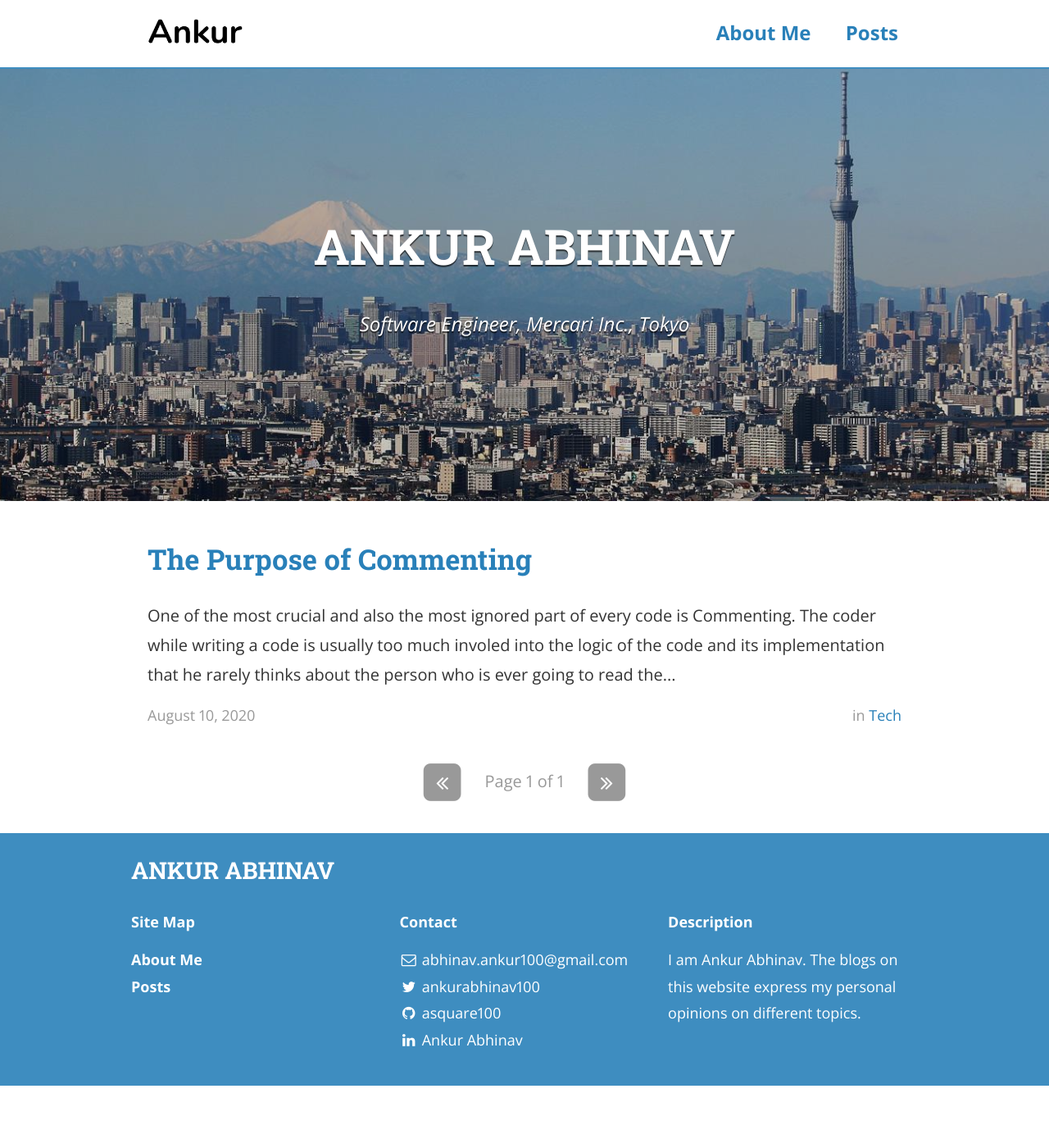
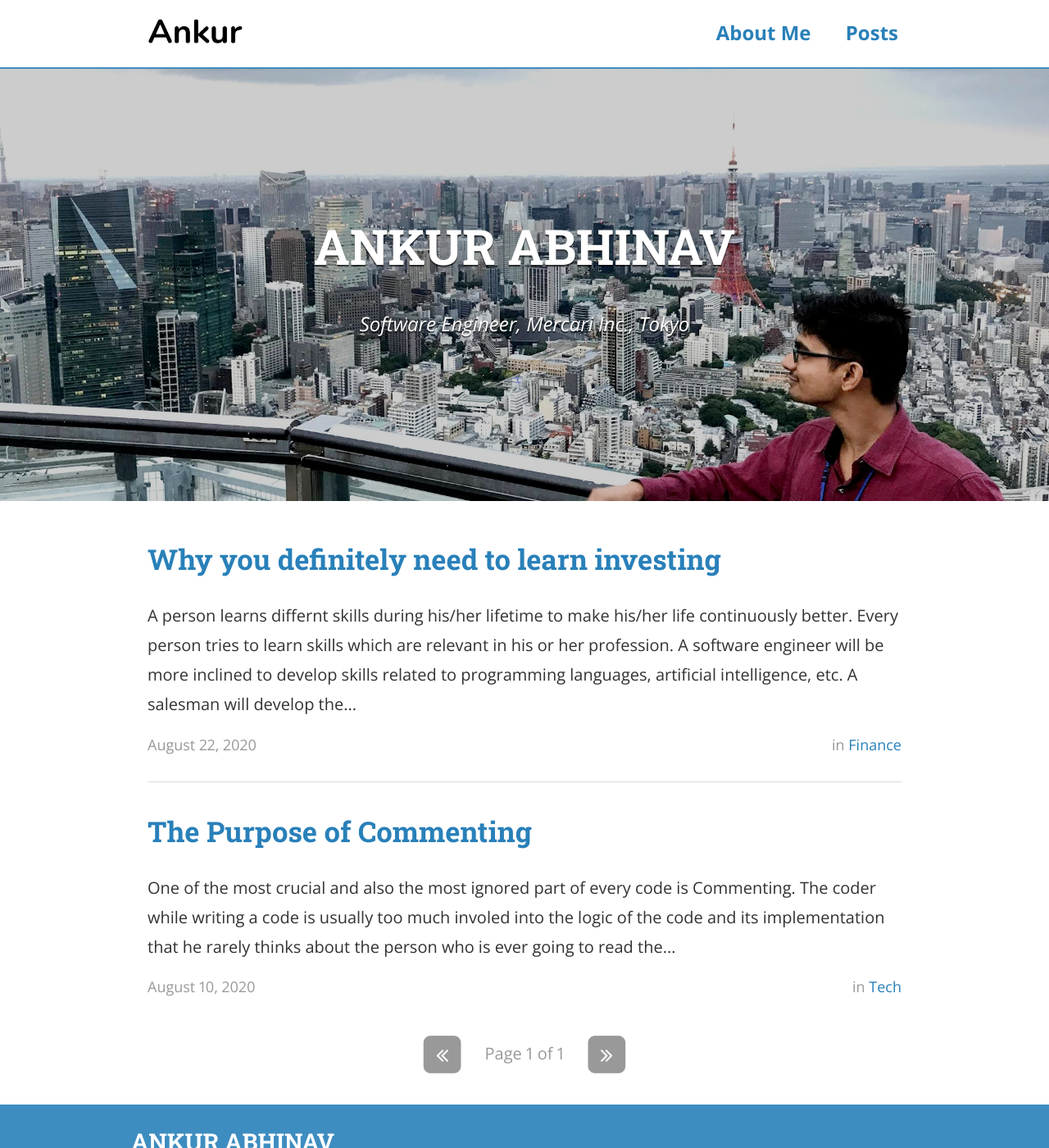
Before and after one commit to asquare100/asquare100.github.io, a Jekyll site: the page built from index.html, in a window 1280 px wide and 1400 px high. Shown: the whole window at 82% size. Built offline with Jekyll 4.4.1, drawn with Linux system fonts in a browser that asks for light colours; nearby versions of some CDN libraries; the list of posts is cut into pages by our own code; some of the changed lines change nothing that is shown.

Commit message:
Added a blog

```diff
--- a/_config.yml
+++ b/_config.yml
@@ -21,7 +21,7 @@ description: >
 # root of your server.
 baseurl: "" # the subpath of your site, e.g. /blog/
 url: "http://ankurabhinav.com" # the base hostname & protocol for your site
-cover: "/assets/header_image3.jpg"
+cover: "/assets/header_image2.jpg"
 logo: "/assets/ankur_logo6.png"
 
 # Build settings
@@ -61,11 +61,11 @@ descriptions:
   - cat: jekyll
     desc: "Posts describing Jekyll setup techniques."
 
-  - cat: dummy
-    desc: "Just some placeholder posts, lorem ipsum and the rest."
-
   - cat: tech
     desc: "Articles related to technology"
+
+  - cat: finance
+    desc: "Articles related to Finance"
 
 # Social icons and sharing options
 #
--- /dev/null
+++ b/_posts/2020-08-22-why-you-definitely-need-to-learn-investing.md
@@ -0,0 +1,57 @@
+---
+layout: post
+title:  "Why you definitely need to learn investing"
+date:   2020-08-22
+author: Ankur Abhinav
+categories: finance
+tags:	investing basics
+cover:  "/assets/blog-covers/invest-money.jpg"
+---
+
+A person learns differnt skills during his/her lifetime to make his/her life continuously better. Every person tries to learn skills which are relevant in his or her profession. A software engineer will be more inclined to develop skills related to programming languages, artificial intelligence, etc. A salesman will develop the skill of convincing people and so on.  However, there are some common skills such as good verbal skill which can benefit persons belonging to every profession. One such skill is investing your money properly. In this blog, I will talk about the skill of investing and why it is important to learn investing from the financial aspect.
+
+## Is there anything to learn for investing money
+
+In a very general scenario, people are never properly taught about the existing financial institutions and markets. What are the different asset classes? What are the risk and reward assosiated with them? How to choose among different asset classes and many other things.
+
+People generally tend to assosiate investing with stock markets only which indeed is one of the best ways to invest your money. However, there are many other ways out there, the most widely used being a simple Savings account.
+
+Even though the people are aware of Stock markets, few people dare to enter it and those who actually does, just start purchasing stocks without properly studying it or learning to invest. Most of the investments by common people are made by tips from any relative or friend or stock experts on Television. Sometimes people make money and are happy but then there comes a time when they eventually lose money. Suddenly they start blaming the stock market itself. They start calling it nothing more than gambling. In some cases, when the loss is big, they take an oath to never ever look towards the stock market again. Is it really the fault of stock market?
+
+Well No! The biggest culprit is the person himself who entered the market without learning to invest. Jumping into the stock market without learning to invest is like driving a car on a highway without learning to drive. You may keep driving safely for sometime but there is a high probablity that you will face an accident. And that accident may be fatal.
+
+## Am I suitable to invest money
+
+Many times I have seen people avoiding investing on the ground that they have very little money and they think that investing is for big business people having millions of dollars. People also say that investing little amount of money will make very limited or no difference at all. These people are totally wrong. The process of investing multiplies your money in a percentage manner.
+
+For example, if you invested Rs. 10000 and got a return of 10%, you made a profit of Rs. 1000. Some millionaire may get large amount of profit because he invested large amount of money. But the thing is, you made some money as profit, which is certainly better than not investing and making no profit.
+
+Some other people may say that, they don't need to invest to make more money. They will get better paying jobs and that will make it even. In this case, I would again like to say that investing is just a way to multiply your money whatever the amount you have. Getting a better paying job is definitely a good thing especially if you enjoy your work too. Still you may multiply that money by investing it.
+
+## The power of time
+
+Probably the biggest thing that stops people from investing or taking it seriously is the fact that most people fail to realize the power of TIME or Compounding. Investing means putting your money into some asset for a long time. In accounting, a period of more than 1 year is said to be long term and anything less than that is short term. However, to actually reap the benefits of investing, you may need to stay invested for much longer than a year.
+
+Let's take an example, suppose you save Rs. 10,000 per month from your salary. Yearly, let's assume that you are able to save Rs, 1,00,000 (Rs. 20,000 goes in some yearly expenses). Let's assume your salary and living standard remain same for the next 20 years (this is a bad assumption but it's just to explain the power of time). You chose to invest all your savings and are able to get a return of 15% every year.
+
+At the end of 20 years, your hard earned money will turn to an amount of roughly Rs, 1,02,00,000. That's more than a crore. Just compare that with the amount of Rs. 20,00,000 had you not invested your money. Also, for a moment assume that you stay invested for a period of 30 years, in that case you will have an amount of roughly Rs. 4,35,00,000. That's a more rapid growth in the last 10 years. This is the power of time and compounding. However, in a real situation, you may need to withdraw money for some special occasions like purchasing a house or a car and your whole amount may not reach to that amount. But we have also assumed that your salary and savings remain constant for the whole period. In reality, your salary and savings may increase over time and you may possess even larger amount at the end of 20 or 30 years.
+
+Let's take another example, there are two neighbours Mr. A and Mr. B. They have grown up together and at the age of 25 they both land up the same kind of jobs. Their salary is Rs. 10,00,000 per annum and let's assume that their salary remains the same for the next 25 years.
+
+Now, Mr. A decides to save and invest an amount of Rs. 1,00,000 every year. But Mr. B spends all his money. He purchases a car, goes on frequent vacation, etc. After 10 years, at the age of 35, Mr. A stops saving or investing any more money but keeps his previous savings invested. Also, Mr. B suddenly realizes the importance of saving and starts to invest Rs. 2,00,000 every year (double the amount of Mr. A). This keeps on going for the next 15 years until they both turn 50.
+
+Assume that both Mr. A and Mr. B were equally good investor and they got a return of 15% every year on their investment. Now, let's compare the wealth for both Mr. A and Mr. B.
+
+At the age of 50 years, Mr. A will have an amount of roughly Rs. 1,65,00,000 while Mr. B will have an amount of roughly of Rs. 95,00,000.
+
+Mr. A invested half the amount of Mr. B for lesser amount of time still he has much larger amount of wealth. The only difference being that Mr. A invested the money earlier. This is the power of time. With time, your money gets multiplied again and again.
+
+## Conclusion
+
+I hope that I have given you a reason to learn investing. Give it a good amount of time. Becoming a skilled invester may take a few years of time and your skill will keep improving with practice. Also now that you are aware of the power of time, you should learn to invest properly as soon as possible. According to me, the best time would be when you are in college so that you can start investing when you join a job. However, if you have already graduated from college and you haven't learnt anything about investing, there is no need to worry. Learn it now and start investing.
+
+> Warning: Don't jump into investing without learning properly. You may land into a fatal accident.
+
+Hence, keep learning new skills in life and keep thriving. Also, remember to add "Investing" into your skill set regardless of your background. You may be an engineer, a lawyer, a doctor or belonging to any other profession. The skill of investing is always going to help you in life. And you should learn it as early as possible.
+
+Thank you for reading!
--- a/_sass/_layout.scss
+++ b/_sass/_layout.scss
@@ -292,7 +292,7 @@ pre code.hljs {
 		}
 		.post-content {
 			// Size of basic text in posts
-			font-size: 1.2em;
+			font-size: 1.1em;
 			padding: 1em 0;
 		}
 		.tags {
```
Also changed, not shown: assets/blog-covers/invest-money.jpg (added).
